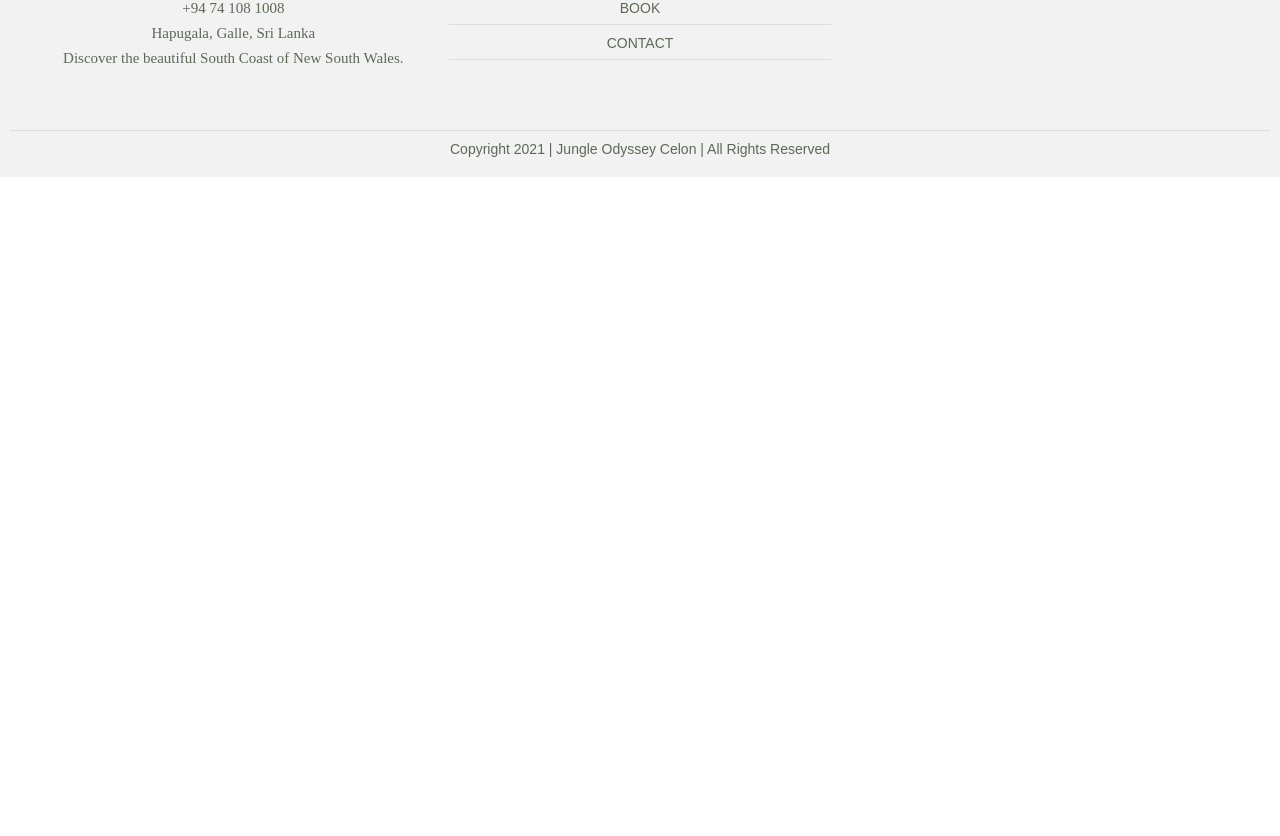
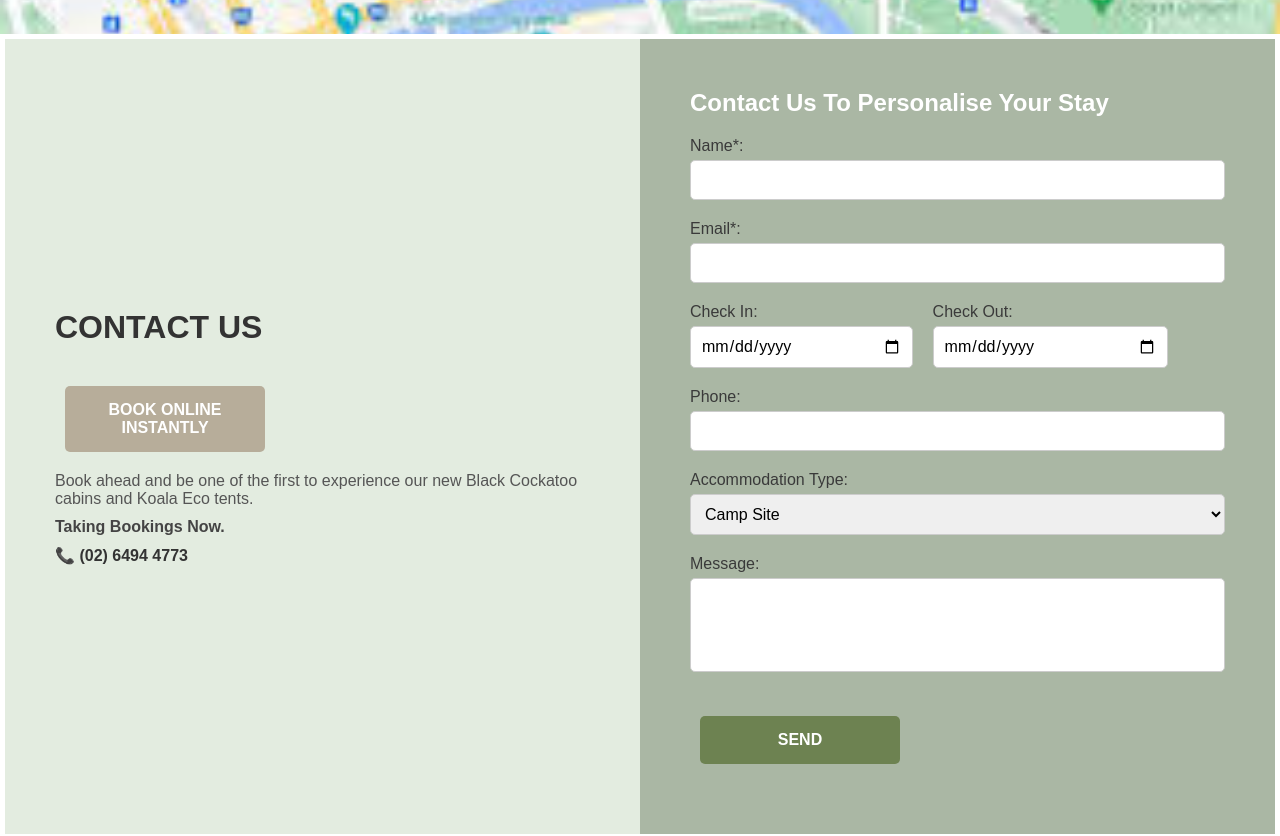
Before and after one commit to hansadisr/GUI_Project, a React (Create React App) app: page /Contact in a window 1280 px wide. Shown: the part 400-1236 px from the top of the page. Before the commit the page ends 800 px from the top, so only its background shows below. Built offline with nearby package versions, Linux system fonts and the light colour scheme.

Commit message:
make the contact page

```diff
--- a/src/Pages/Activities.css
+++ b/src/Pages/Activities.css
@@ -1,6 +1,9 @@
 .do-container{
     font-family: Arial, sans-serif;
     color: #3a3a3a;
+}
+.first_text{
+  color: #aea9a0;
 }
 .top-img{
     background-image: url('../Images/about_images/rafting1.jpg');
@@ -47,7 +50,7 @@
     justify-content: center;
     padding: 20px;
     gap: 20px;
-    height: 400px;
+    height: 350px;
     background-color:#aea9a0;
   }
 
@@ -62,7 +65,7 @@
 
   }
   .image-column img {
-    width: 80%; /* Make the image responsive */
+    width: 60vh; /* Make the image responsive */
     height: 40vh;
     border-radius: 10px;
     object-fit: cover;
@@ -78,18 +81,39 @@
     text-align: left;
     display: flex; /* Add flexbox for inner alignment */
     flex-direction: column; /* Allow vertical alignment */
-    justify-content: flex-end; /* Push content to the bottom */
+    justify-content: flex-start;
+    align-items: flex-start;
+
+    margin: 50px;
   }
 
   .text-column h2 {
     font-size: 24px;
-    color: #2d5b2e;
-    padding: 5px;
+    color: black;
+    padding: 10px;
+
+
   }
 
   .text-column p {
     font-size: 16px;
-    line-height: 1.5;
-    color: #5a5a5a;
+    line-height: 1.6;
+    color: black;
     padding: 5px;
+    margin:5px;
+
   }
+
+  @media (max-width: 768px) {
+    .two-column-container {
+      flex-direction: column;
+    }
+    .image-column, .text-column {
+      max-width: 100%;
+      text-align: center; /* Center-align text for better appearance */
+    }
+    .image-column img {
+      width: 80%;
+      align-items: flex-start;
+    }
+  }
--- a/src/Pages/Activities.js
+++ b/src/Pages/Activities.js
@@ -15,7 +15,7 @@ export default function Activities() {
         <section className="top-img">
         <div className="first_text">
 
-            adventures
+            BOOK YOUR OUTDOOR ADVENTURE
 
         </div>
         </section>
@@ -63,13 +63,14 @@ export default function Activities() {
             </div>
         </div>
         <div className="text-column">
-          <h2>Hicking</h2>
+          <h2>Hiking</h2>
           <p>
-          Toast a marshmallow. Enjoy a cheese platter on your deck. Sleep late or wake early
-          for a surf and a sunrise over the water.
+          Explore scenic trails and enjoy breathtaking views as you trek through nature.
+          Perfect for adventure seekers and nature enthusiasts alike.
           </p>
           <p>
-          Whatever your style, we’ve got everything for foodies, for nature lovers, adventure seekers, and explorers.
+          Embark on an unforgettable journey through two stunning mountains, guided by our experienced professionals. They ensure your safety while sharing fascinating insights
+          about the trails and surrounding nature, making your adventure both enjoyable and informative.
           </p>
         </div>
       </div>
--- /dev/null
+++ b/src/Pages/Contact.css
@@ -0,0 +1,130 @@
+.contact-container{
+    font-family: Arial, sans-serif;
+    color: #3a3a3a;
+}
+.c_first_text{
+  color:  #3a3a3a;
+  font-size: xx-large;
+
+}
+.c_top-img{
+    background-image: url('../Images/map.jpeg');
+    background-size: cover;
+    background-position: center;
+    height: 300px;
+    display: flex;
+    align-items: center;
+    justify-content: center;
+}
+
+/* Booking Page Container */
+.contact-container {
+    padding: 5px;
+    display: flex;
+
+    font-family: Arial, sans-serif;
+  }
+
+  /* Left Section */
+  .left-section {
+    flex: 1;
+    padding: 50px;
+    background: #e3ece0;
+    display: flex;
+    flex-direction: column;
+    justify-content: center;
+    align-items: flex-start;
+  }
+
+  .left-section h2 {
+    font-size: 2rem;
+    color: #333;
+    margin-bottom: 20px;
+  }
+
+  .instant-book-button {
+    padding: 15px 30px;
+    background-color: #b7ad9a;
+    color: white;
+    border: none;
+    border-radius: 5px;
+    cursor: pointer;
+    margin-bottom: 20px;
+    font-size: 1rem;
+  }
+
+  .instant-book-button:hover {
+    background-color: #9f9482;
+  }
+
+  .description {
+    font-size: 1rem;
+    margin-bottom: 10px;
+    color: #555;
+  }
+
+  .booking-note {
+    font-weight: bold;
+    color: #444;
+    margin-bottom: 10px;
+  }
+
+  .contact-info {
+    font-size: 1rem;
+    font-weight: bold;
+    color: #333;
+  }
+
+  /* Right Section */
+  .right-section {
+    flex: 1;
+    padding: 50px;
+    background: #aab7a4;
+    display: flex;
+    flex-direction: column;
+    justify-content: center;
+  }
+
+  .right-section h3 {
+    font-size: 1.5rem;
+    color: #fff;
+    margin-bottom: 20px;
+  }
+
+  .booking-form {
+    display: flex;
+    flex-direction: column;
+    gap: 20px;
+  }
+
+  .form-group {
+    display: flex;
+    gap: 20px;
+  }
+
+  .form-input {
+    width: 100%;
+    padding: 10px;
+    border-radius: 5px;
+    border: 1px solid #ccc;
+    margin-top: 5px;
+    font-size: 1rem;
+  }
+
+  textarea.form-input {
+    resize: none;
+  }
+
+  .submit-button {
+    padding: 15px 30px;
+    background-color: #6d8251;
+    color: white;
+    border: none;
+    border-radius: 5px;
+    cursor: pointer;
+    font-size: 1rem;
+  }
+
+  .submit-button:hover {
+    background-color: #5c6e42;
+  }
--- a/src/Pages/Contact.js
+++ b/src/Pages/Contact.js
@@ -1,9 +1,85 @@
 import React from 'react'
+import "./Contact.css"
+import map from "../Images/map.jpeg"
 
 export default function Contact() {
   return (
-    <div>
-      <h1>contact details</h1>
+    <div >
+        <section className="c_top-img">
+        <div className="c_first_text">
+
+            CONTACT US
+
+        </div>
+        </section>
+
+        {/* Left Section */}
+      <div className='contact-container'>
+      <div className="left-section">
+        <h2>CONTACT US</h2>
+        <button className="instant-book-button">BOOK ONLINE INSTANTLY</button>
+        <p className="description">
+          Book ahead and be one of the first to experience our new Black
+          Cockatoo cabins and Koala Eco tents.
+        </p>
+        <p className="booking-note">Taking Bookings Now.</p>
+        <p className="contact-info">📞 (02) 6494 4773</p>
+      </div>
+
+      {/* Right Section */}
+      <div className="right-section">
+        <h3>Contact Us To Personalise Your Stay</h3>
+        <form  className="booking-form">
+          <label>
+            Name*:
+            <input type="text" required className="form-input" />
+          </label>
+
+          <label>
+            Email*:
+            <input type="email" required className="form-input" />
+          </label>
+
+          <div className="form-group">
+            <label>
+              Check In:
+              <input type="date" className="form-input" />
+            </label>
+            <label>
+              Check Out:
+              <input type="date" className="form-input" />
+            </label>
+          </div>
+
+          <label>
+            Phone:
+            <input type="tel" className="form-input" />
+          </label>
+
+          <label>
+            Accommodation Type:
+            <select className="form-input">
+              <option>Camp Site</option>
+              <option>Cabin</option>
+              <option>Tree House</option>
+              <option>Caravan</option>
+            </select>
+          </label>
+
+          <label>
+            Message:
+            <textarea rows="4" className="form-input"></textarea>
+          </label>
+
+
+
+          <button type="submit" className="submit-button">
+            SEND
+          </button>
+        </form>
+      </div>
+      </div>
+
     </div>
   )
 }
```
Also changed, not shown: src/Images/map.jpeg (added).
